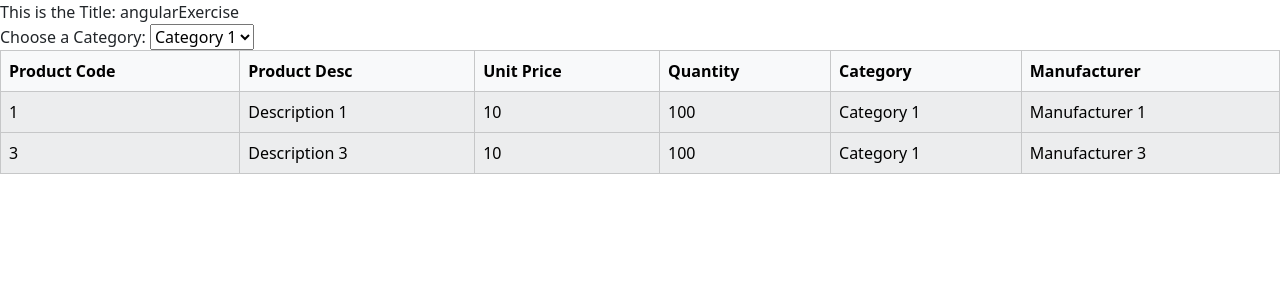
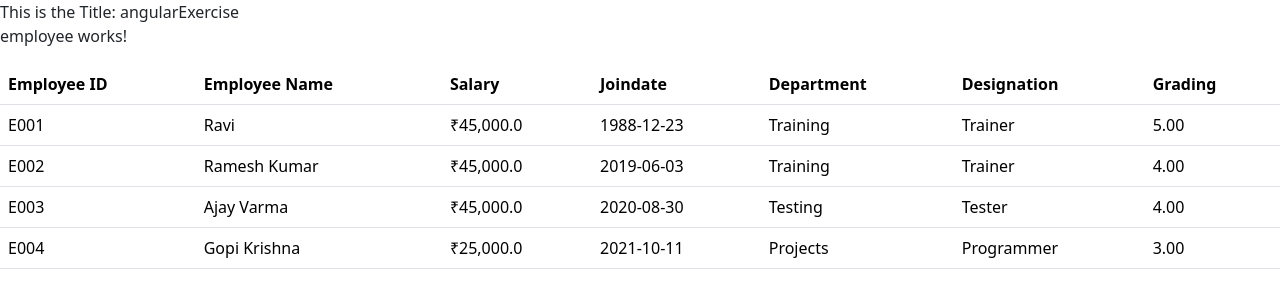
Before and after one commit to Gokul-DA/AngularExercise, an Angular app: page / in a window 1280 px wide. Shown: the top 308 px of the page. Built offline with nearby package versions, Linux system fonts and the light colour scheme.

Commit message:
Exercise 5. Format using pipes

```diff
--- a/src/app/app.component.html
+++ b/src/app/app.component.html
@@ -1,3 +1,4 @@
 This is the Title: {{ title }}
 
-<app-product></app-product>
+<!-- <app-product></app-product> -->
+<app-employee></app-employee>
--- a/src/app/app.module.ts
+++ b/src/app/app.module.ts
@@ -4,9 +4,10 @@ import { BrowserModule } from '@angular/platform-browser';
 import { AppComponent } from './app.component';
 import { ProductComponent } from './product-component/product-component.component';
 import { FormsModule } from '@angular/forms';
+import { EmployeeComponent } from './employee/employee.component';
 
 @NgModule({
-  declarations: [AppComponent, ProductComponent],
+  declarations: [AppComponent, ProductComponent, EmployeeComponent],
   imports: [BrowserModule, FormsModule],
   providers: [],
   bootstrap: [AppComponent],
--- /dev/null
+++ b/src/app/employee/employee.component.html
@@ -0,0 +1,25 @@
+<p>employee works!</p>
+<table class="table">
+  <thead>
+    <tr>
+      <th>Employee ID</th>
+      <th>Employee Name</th>
+      <th>Salary</th>
+      <th>Joindate</th>
+      <th>Department</th>
+      <th>Designation</th>
+      <th>Grading</th>
+    </tr>
+  </thead>
+  <tbody>
+    <tr *ngFor="let employee of employees">
+      <td>{{ employee.empId }}</td>
+      <td>{{ employee.empName }}</td>
+      <td>{{ employee.salary | currency : "INR" : "symbol" : "5.1-2" }}</td>
+      <td>{{ employee.joinDate | date : "yyyy-MM-dd" }}</td>
+      <td>{{ employee.department }}</td>
+      <td>{{ employee.designation }}</td>
+      <td>{{ employee.grading | number : "1.2-2" }}</td>
+    </tr>
+  </tbody>
+</table>
--- /dev/null
+++ b/src/app/employee/employee.component.ts
@@ -0,0 +1,52 @@
+import { Component } from '@angular/core';
+import { Employee } from './employee';
+
+@Component({
+  selector: 'app-employee',
+  templateUrl: './employee.component.html',
+  styleUrls: ['./employee.component.css'],
+})
+export class EmployeeComponent {
+  employees: Employee[];
+
+  constructor() {
+    this.employees = [
+      new Employee(
+        'E001',
+        'Ravi',
+        45000,
+        new Date('1988-12-23'),
+        'Training',
+        'Trainer',
+        5
+      ),
+      new Employee(
+        'E002',
+        'Ramesh Kumar',
+        45000,
+        new Date('2019-06-3'),
+        'Training',
+        'Trainer',
+        4
+      ),
+      new Employee(
+        'E003',
+        'Ajay Varma',
+        45000,
+        new Date('2020-08-30'),
+        'Testing',
+        'Tester',
+        4
+      ),
+      new Employee(
+        'E004',
+        'Gopi Krishna',
+        25000,
+        new Date('2021-10-11'),
+        'Projects',
+        'Programmer',
+        3
+      ),
+    ];
+  }
+}
--- /dev/null
+++ b/src/app/employee/employee.ts
@@ -0,0 +1,27 @@
+export class Employee {
+  empId: string;
+  empName: string;
+  salary: number;
+  joinDate: Date;
+  department: string;
+  designation: string;
+  grading: number;
+
+  constructor(
+    empId: string,
+    empName: string,
+    salary: number,
+    joinDate: Date,
+    department: string,
+    designation: string,
+    grading: number
+  ) {
+    this.empId = empId;
+    this.empName = empName;
+    this.salary = salary;
+    this.joinDate = joinDate;
+    this.department = department;
+    this.designation = designation;
+    this.grading = grading;
+  }
+}
```
Also changed, not shown: src/app/employee/employee.component.css (added), 2 other files (tests, documents, lock files or other folders).
